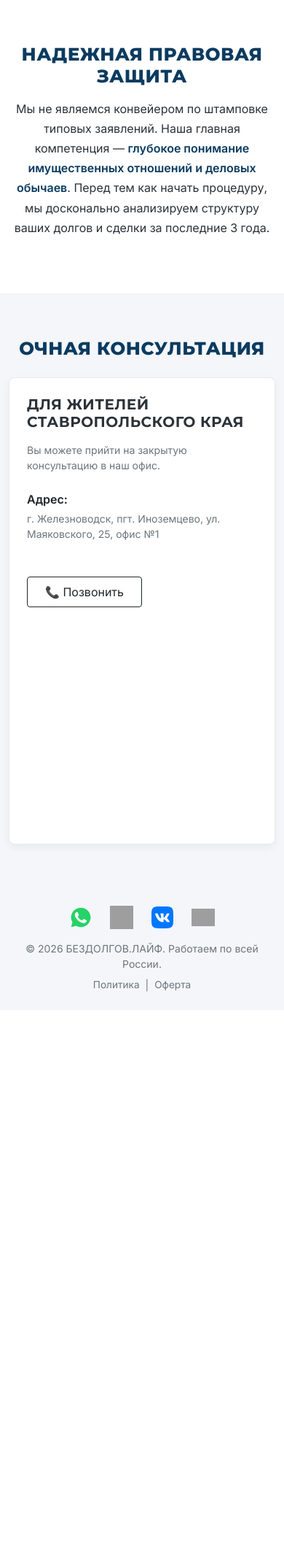
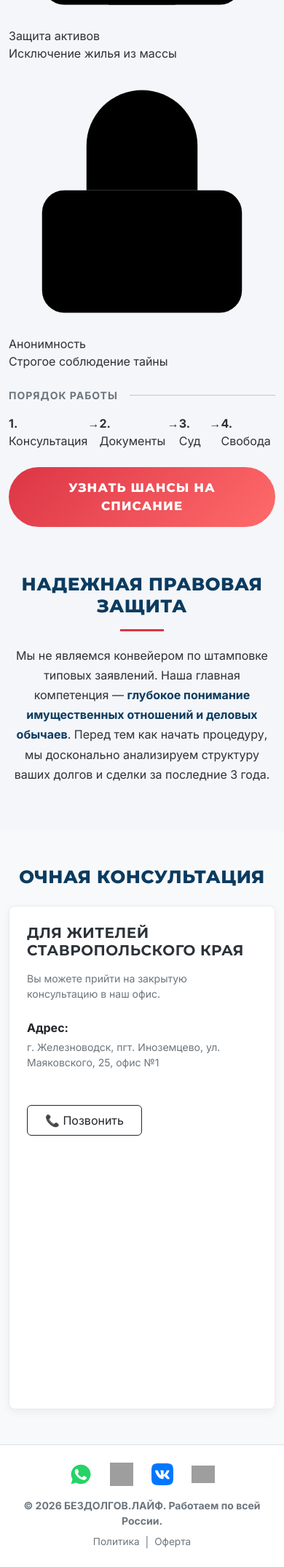
Before and after one commit to mus-shi/bankruptcy, a Flask app: page / in a window 390 px wide. Shown: the part 1496-3643 px from the top of the page at 73% size. Before the commit the page ends 2855 px from the top, so only its background shows below. Run offline with Flask 3, Linux system fonts and the light colour scheme; some libraries are stand-ins or nearby versions; grey boxes are pictures that could not be loaded.

Commit message:
Update index.html

```diff
--- a/templates/index.html
+++ b/templates/index.html
@@ -5,7 +5,7 @@
   <meta name="viewport" content="width=device-width, initial-scale=1">
   <title>БЕЗДОЛГОВ.ЛАЙФ | Банкротство под ключ</title>
 
-  <link href="https://fonts.googleapis.com/css2?family=Montserrat:wght@700;800;900&family=Inter:wght@400;500;600&display=swap" rel="stylesheet">
+  <link href="https://fonts.googleapis.com/css2?family=Montserrat:wght@700;800;900&family=Inter:wght@400;500;600;700&display=swap" rel="stylesheet">
   <link href="https://cdn.jsdelivr.net/npm/bootstrap@5.3.2/dist/css/bootstrap.min.css" rel="stylesheet">
   <link rel="stylesheet" href="{{ url_for('static', filename='css/style.css') }}">
 </head>
@@ -16,160 +16,119 @@
     <a href="/" style="text-decoration: none; display: flex; align-items: center; gap: 8px;">
       <img src="{{ url_for('static', filename='img/logo.jpg') }}"
            alt="БЕЗДОЛГОВ.ЛАЙФ"
-           style="height: 40px; width: auto; border-radius: 6px; object-fit: contain;">
+           style="height: 40px; width: auto; object-fit: contain;">
       <span style="font-family: 'Montserrat', sans-serif; font-weight: 900; font-size: 1.1rem; color: var(--primary-color); letter-spacing: 1px;">БЕЗДОЛГОВ.ЛАЙФ</span>
     </a>
     <span class="d-none d-lg-inline text-muted small border-start ps-3">Законное списание долгов по 127-ФЗ</span>
   </div>
 
   <div class="sticky-actions d-flex align-items-center gap-3">
-    <span class="d-none d-md-inline small text-muted">Пн-Пт 9:00–18:00</span>
+    <span class="d-none d-md-inline small text-muted fw-bold">Пн-Пт 9:00–18:00</span>
     <a href="tel:+790341500" class="header-phone d-none d-md-inline">+7 (903) 415-00-XX</a>
     <a href="tel:+790341500" class="btn-header-call">📞 Позвонить</a>
   </div>
 </nav>
 
-<div class="hero-viewport container-fluid">
-  <div class="container text-center animate-up" style="margin-bottom: 25px;">
-    <h1 class="text-uppercase" style="font-size: 1.8rem; margin-bottom: 8px; color: var(--primary-color);">
+<div class="snap-container">
+
+  <section class="snap-section hero-section">
+    <div class="container h-100 d-flex flex-column justify-content-center pt-3 pb-3">
+      <div class="row align-items-center h-100">
+
+        <div class="col-lg-7 hero-text-col text-start animate-up">
+          <h1 class="text-uppercase mb-2 hero-title" style="color: var(--primary-color);">
             Законно спишем ваши долги с гарантией сохранения имущества
           </h1>
-    <p class="text-muted" style="font-size: 0.95rem; margin-bottom: 0;">Процедура по 127-ФЗ. Юридическая защита от кредиторов с первого дня.</p>
-  </div>
+          <p class="text-muted mb-4 hero-subtitle">Процедура по 127-ФЗ. Жесткая юридическая защита от кредиторов с первого дня.</p>
 
-  <div class="container">
-    <div class="row g-3 mb-4 animate-up delay-1 justify-content-center">
-
-      <div class="col-lg-3 col-md-6 col-6">
-        <div class="equal-block">
-          <div class="icon-wrapper">
-            <svg viewBox="0 0 24 24" fill="none" stroke="currentColor" stroke-width="2" stroke-linecap="round" stroke-linejoin="round"><path d="M14 2H6a2 2 0 0 0-2 2v16a2 2 0 0 0 2 2h12a2 2 0 0 0 2-2V8z"></path><polyline points="14 2 14 8 20 8"></polyline><path d="M9 15l2 2 4-4"></path></svg>
-          </div>
-          <div class="block-title">Без риска</div>
-          <div class="block-text">Оплата по факту решения суда. Гарантии строго прописаны в договоре.</div>
+          <div class="row g-2 mb-4 animate-up delay-1">
+            <div class="col-sm-6">
+              <div class="compact-block">
+                <div class="c-icon"><svg viewBox="0 0 24 24"><path d="M14 2H6a2 2 0 0 0-2 2v16a2 2 0 0 0 2 2h12a2 2 0 0 0 2-2V8z"></path><polyline points="14 2 14 8 20 8"></polyline><path d="M9 15l2 2 4-4"></path></svg></div>
+                <div>
+                  <div class="c-title">Без риска</div>
+                  <div class="c-text">Оплата по факту решения</div>
                 </div>
               </div>
-
-      <div class="col-lg-3 col-md-6 col-6">
-        <div class="equal-block">
-          <div class="icon-wrapper">
-            <svg viewBox="0 0 24 24" fill="none" stroke="currentColor" stroke-width="2" stroke-linecap="round" stroke-linejoin="round"><path d="M12 22s8-4 8-10V5l-8-3-8 3v7c0 6 8 10 8 10z"></path><path d="M9 12l2 2 4-4"></path></svg>
             </div>
-          <div class="block-title">Стоп звонки</div>
-          <div class="block-text">Официальный отзыв согласия. Полный правовой щит от коллекторов.</div>
+            <div class="col-sm-6">
+              <div class="compact-block">
+                <div class="c-icon"><svg viewBox="0 0 24 24"><path d="M12 22s8-4 8-10V5l-8-3-8 3v7c0 6 8 10 8 10z"></path><path d="M9 12l2 2 4-4"></path></svg></div>
+                <div>
+                  <div class="c-title">Стоп звонки</div>
+                  <div class="c-text">Полный правовой щит</div>
                 </div>
               </div>
-
-      <div class="col-lg-3 col-md-6 col-6">
-        <div class="equal-block">
-          <div class="icon-wrapper">
-            <svg viewBox="0 0 24 24" fill="none" stroke="currentColor" stroke-width="2" stroke-linecap="round" stroke-linejoin="round"><path d="M3 9l9-7 9 7v11a2 2 0 0 1-2 2H5a2 2 0 0 1-2-2z"></path><polyline points="9 22 9 12 15 12 15 22"></polyline></svg>
             </div>
-          <div class="block-title">Защита активов</div>
-          <div class="block-text">Законное исключение единственного жилья из конкурсной массы.</div>
+            <div class="col-sm-6">
+              <div class="compact-block">
+                <div class="c-icon"><svg viewBox="0 0 24 24"><path d="M3 9l9-7 9 7v11a2 2 0 0 1-2 2H5a2 2 0 0 1-2-2z"></path><polyline points="9 22 9 12 15 12 15 22"></polyline></svg></div>
+                <div>
+                  <div class="c-title">Защита активов</div>
+                  <div class="c-text">Исключение жилья из массы</div>
                 </div>
               </div>
-
-      <div class="col-lg-3 col-md-6 col-6">
-        <div class="equal-block">
-          <div class="icon-wrapper">
-            <svg viewBox="0 0 24 24" fill="none" stroke="currentColor" stroke-width="2" stroke-linecap="round" stroke-linejoin="round"><rect x="3" y="11" width="18" height="11" rx="2" ry="2"></rect><path d="M7 11V7a5 5 0 0 1 10 0v4"></path></svg>
             </div>
-          <div class="block-title">Анонимность</div>
-          <div class="block-text">Соблюдение тайны. Работодатель и окружение не узнают о суде.</div>
+            <div class="col-sm-6">
+              <div class="compact-block">
+                <div class="c-icon"><svg viewBox="0 0 24 24"><rect x="3" y="11" width="18" height="11" rx="2" ry="2"></rect><path d="M7 11V7a5 5 0 0 1 10 0v4"></path></svg></div>
+                <div>
+                  <div class="c-title">Анонимность</div>
+                  <div class="c-text">Строгое соблюдение тайны</div>
+                </div>
               </div>
             </div>
           </div>
 
-    <div class="d-flex justify-content-center align-items-center gap-3 mb-4 animate-up delay-2">
-      <div style="height: 1px; background: rgba(0,0,0,0.1); width: 40px;"></div>
-      <span class="text-muted small text-uppercase" style="font-weight: 800; letter-spacing: 1px;">Порядок работы</span>
-      <div style="height: 1px; background: rgba(0,0,0,0.1); width: 40px;"></div>
+          <div class="d-flex align-items-center gap-3 mb-3 animate-up delay-2">
+            <span class="text-muted small text-uppercase fw-bold" style="letter-spacing: 1px;">Порядок работы</span>
+            <div style="height: 1px; background: rgba(0,0,0,0.2); flex-grow: 1;"></div>
           </div>
 
-    <div class="row g-3 mb-5 animate-up delay-2 justify-content-center">
+          <div class="d-flex justify-content-between mb-4 step-row animate-up delay-2">
+            <div class="step-item"><b>1.</b> Консультация</div>
+            <div class="step-arrow">→</div>
+            <div class="step-item"><b>2.</b> Документы</div>
+            <div class="step-arrow">→</div>
+            <div class="step-item"><b>3.</b> Суд</div>
+            <div class="step-arrow">→</div>
+            <div class="step-item"><b>4.</b> Свобода</div>
+          </div>
 
-      <div class="col-lg-3 col-md-6 col-6 step-col">
-        <div class="equal-block">
-          <div class="icon-wrapper">
-            <svg viewBox="0 0 24 24" fill="none" stroke="currentColor" stroke-width="2" stroke-linecap="round" stroke-linejoin="round">
-              <path d="M21 15a2 2 0 0 1-2 2H7l-4 4V5a2 2 0 0 1 2-2h14a2 2 0 0 1 2 2z"/>
-              <path d="M8 10h.01"/><path d="M12 10h.01"/><path d="M16 10h.01"/>
-            </svg>
-          </div>
-          <div class="block-title">1. Консультация</div>
-          <div class="block-text mt-1">Аудит структуры долговых обязательств и имущественных отношений.</div>
+          <div class="animate-up delay-3">
+            <button type="button" id="show-form-btn" class="btn-start-online">Узнать шансы на списание</button>
           </div>
         </div>
 
-      <div class="col-lg-3 col-md-6 col-6 step-col">
-        <div class="equal-block">
-          <div class="icon-wrapper">
-            <svg viewBox="0 0 24 24" fill="none" stroke="currentColor" stroke-width="2" stroke-linecap="round" stroke-linejoin="round">
-              <path d="M14 2H6a2 2 0 0 0-2 2v16a2 2 0 0 0 2 2h12a2 2 0 0 0 2-2V8z"/>
-              <polyline points="14 2 14 8 20 8"/>
-              <line x1="16" y1="13" x2="8" y2="13"/>
-              <line x1="16" y1="17" x2="8" y2="17"/>
-              <polyline points="10 9 9 9 8 9"/>
-            </svg>
-          </div>
-          <div class="block-title">2. Документы</div>
-          <div class="block-text mt-1">Сбор полного пакета бумаг и формирование позиции для суда.</div>
-        </div>
-      </div>
-
-      <div class="col-lg-3 col-md-6 col-6 step-col">
-        <div class="equal-block">
-          <div class="icon-wrapper">
-            <svg viewBox="0 0 24 24" fill="none" stroke="currentColor" stroke-width="2" stroke-linecap="round" stroke-linejoin="round">
-              <rect x="2" y="7" width="20" height="14" rx="2" ry="2"/>
-              <path d="M16 21V5a2 2 0 0 0-2-2h-4a2 2 0 0 0-2 2v16"/>
-            </svg>
-          </div>
-          <div class="block-title">3. Суд</div>
-          <div class="block-text mt-1">Подача заявления. Представляем ваши интересы на всех этапах.</div>
-        </div>
-      </div>
-
-      <div class="col-lg-3 col-md-6 col-6 step-col">
-        <div class="equal-block">
-          <div class="icon-wrapper">
-            <svg viewBox="0 0 24 24" fill="none" stroke="currentColor" stroke-width="2" stroke-linecap="round" stroke-linejoin="round">
-              <path d="M22 11.08V12a10 10 0 1 1-5.93-9.14"/>
-              <polyline points="22 4 12 14.01 9 11.01"/>
-            </svg>
-          </div>
-          <div class="block-title">4. Свобода</div>
-          <div class="block-text mt-1">Финальный судебный акт. Долги официально списываются.</div>
-        </div>
+        <div class="col-lg-5 d-none d-lg-flex justify-content-center align-items-end h-100 animate-up delay-1 relative-img-container">
+          <img src="{{ url_for('static', filename='img/big-main.png') }}" alt="Силуэт специалиста" class="hero-silhouette">
         </div>
 
       </div>
+    </div>
+  </section>
 
-    <div class="text-center animate-up delay-3">
-      <button type="button" id="show-form-btn" class="btn-start-online">Узнать шансы на списание</button>
-    </div>
-  </div>
-</div>
+  <section class="snap-section info-section d-flex flex-column">
 
-<section class="about-section animate-up delay-3">
+    <div class="about-wrapper py-5 flex-shrink-0">
       <div class="container">
         <div class="row align-items-center">
           <div class="col-lg-8 mx-auto text-center">
             <h2 class="mb-3">Надежная правовая защита</h2>
+            <div style="height: 3px; width: 60px; background: var(--cta-a); margin: 0 auto 20px;"></div>
             <p class="about-text">
               Мы не являемся конвейером по штамповке типовых заявлений. Наша главная компетенция — <strong>глубокое понимание имущественных отношений и деловых обычаев</strong>. Перед тем как начать процедуру, мы досконально анализируем структуру ваших долгов и сделки за последние 3 года.
             </p>
           </div>
         </div>
       </div>
-</section>
+    </div>
 
-<section id="office-block" class="office-section">
+    <div class="office-wrapper py-5 flex-grow-1 d-flex align-items-center bg-light">
       <div class="container">
         <h2 class="text-center mb-4">Очная консультация</h2>
         <div class="row g-0 office-card">
-      <div class="col-md-6 p-4 p-md-5 d-flex flex-column justify-content-center">
+          <div class="col-md-6 p-4 p-md-5 d-flex flex-column justify-content-center bg-white">
             <h3 class="h5 mb-3">Для жителей Ставропольского края</h3>
             <p class="small text-muted mb-4">Вы можете прийти на закрытую консультацию в наш офис.</p>
             <div class="mb-3">
@@ -177,17 +136,17 @@
               <p class="text-muted small">г. Железноводск, пгт. Иноземцево, ул. Маяковского, 25, офис №1</p>
             </div>
             <div class="mt-3">
-          <a href="tel:+790341500" class="btn btn-outline-dark px-4 py-2" style="border-radius: 4px;">📞 Позвонить</a>
+              <a href="tel:+790341500" class="btn btn-outline-dark px-4 py-2 sharp-btn">📞 Позвонить</a>
             </div>
           </div>
-      <div class="col-md-6" style="min-height: 300px;">
+          <div class="col-md-6" style="min-height: 350px;">
             <iframe src="https://yandex.ru/map-widget/v1/?um=constructor%3A0713197a833c671ca137efaec01d049487b29fb96ce34c1c38712dbc170dba1c" width="100%" height="100%" frameborder="0"></iframe>
           </div>
         </div>
       </div>
-</section>
+    </div>
 
-<footer class="text-center py-4">
+    <footer class="text-center py-4 bg-white flex-shrink-0 border-top">
       <div class="container">
         <div class="d-flex justify-content-center align-items-center gap-4 mb-3">
           <a href="https://wa.me/790341500" target="_blank" class="social-link" aria-label="WhatsApp">
@@ -203,7 +162,7 @@
             <div style="width: 32px; height: 32px; background: url('https://maxicons.ru/icons/MAX.svg') center/contain no-repeat; display: block;"></div>
           </a>
         </div>
-    <p class="text-muted small mb-2">© 2026 БЕЗДОЛГОВ.ЛАЙФ. Работаем по всей России.</p>
+        <p class="text-muted small mb-2 fw-bold">© 2026 БЕЗДОЛГОВ.ЛАЙФ. Работаем по всей России.</p>
         <div class="d-flex justify-content-center gap-2">
           <a href="/privacy" class="footer-link">Политика</a>
           <span class="text-muted small">|</span>
@@ -211,6 +170,9 @@
         </div>
       </div>
     </footer>
+
+  </section>
+</div>
 
 <div id="quiz-overlay" class="quiz-overlay" aria-hidden="true">
   <div class="quiz-card" role="dialog" aria-modal="true">
```
Lines whose indentation alone changed are shown as unchanged.
